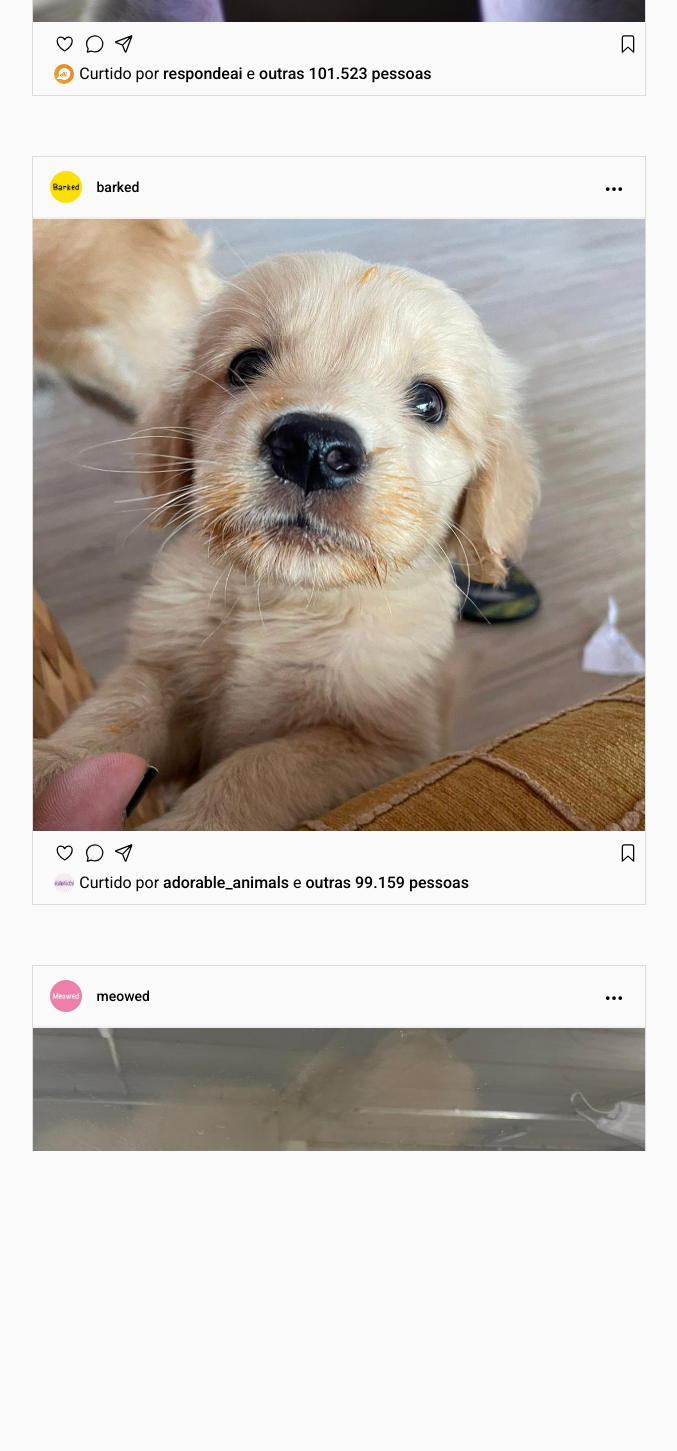
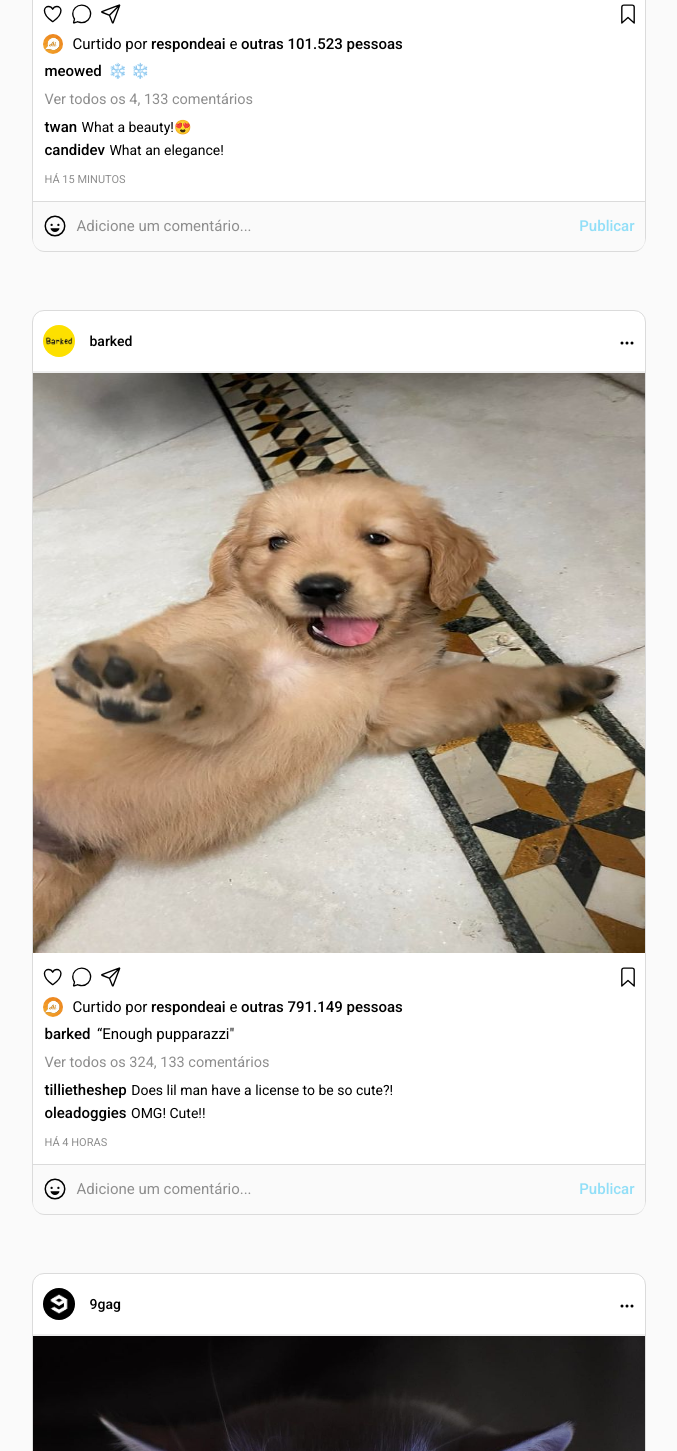
Before and after one commit to carlosctu/instagram-homepage, a plain HTML site: page index.html in a window 1280 px wide. Shown: the part 883-2334 px from the top of the page, without its empty margins (142-819 px from the left). Before the commit the page ends 2034 px from the top, so only its background shows below. Drawn offline with nearby package versions, Linux system fonts and the light colour scheme.

Commit message:
last adjusts

```diff
--- a/css/style.css
+++ b/css/style.css
@@ -82,7 +82,7 @@ body {
   display: flex;
   justify-content: center;
   overflow: hidden;
-  height: 1946px;
+  height: 2246px;
   width: 100%;
   /* width: 935px; */
 }
@@ -97,11 +97,9 @@ body {
   width: 614px;
   height: 118px;
   background-color: #ffffff;
-  /* outline: 1px solid red; */
   border: 1px solid #dbdbdb;
-  /* border-right: 1px solid black; */
+  border-radius: 12px;
   position: relative;
-  /* z-index: 1; */
   /*Comando top, faz com que o sobrante do conteudo fique escondido*/
   overflow: hidden;
 }
@@ -324,10 +322,12 @@ body {
 }
 .post {
   flex-direction: column;
-  height: 749px;
+  height: 903px;
   width: 614px;
   margin: 24px 0 60px 218px;
+  background-color: #ffffff;
   border: 1px solid #dbdbdb;
+  border-radius: 12px;
 }
 .post-account {
   display: flex;
@@ -339,7 +339,7 @@ body {
   height: 32px;
   width: 32px;
   border-radius: 50%;
-  margin-left: 17px;
+  margin-left: 10px;
 }
 .post-account div {
   display: flex;
@@ -354,10 +354,16 @@ body {
   margin-right: 15px;
 }
 .post-account ion-icon {
-  width: 20px;
-  height: 20px;
+  width: 16px;
+  height: 16px;
   margin-top: 4px;
-  padding-right: 21px;
+  padding-right: 10px;
+}
+.post-account .verified{
+  width: 14px;
+  height: 14px;
+  margin: inherit;
+  margin: 0 0 2px 8px;
 }
 .post-line {
   border: 1px solid #efefef;
@@ -367,18 +373,14 @@ body {
   justify-content: center;
 }
 .post-picture img{
-  height: 612px;
-  width: 612px;
-}
-.post-picture video{
-  height: 612px;
+  height: 580px;
   width: 612px;
 }
 .post-icons {
   display: flex;
   justify-content: space-between;
   align-items: center;
-  height: 42px;
+  height: 44px;
   width: 100%;
 }
 .l-k-s {
@@ -386,20 +388,30 @@ body {
   justify-content: space-between;
   width: 88.18px;
   height: 17.88px;
-  margin-left: 17.75px;
+  margin-left: 5px;
 }
 .l-k-s ion-icon,
 .save ion-icon {
-  height: 20px;
+  height: 22px;
   width: 30px;
 }
 .save {
   width: 12.38px;
   height: 17.88px;
-  margin-right: 19.62px;
+  margin-right: 19px;
 }
 .post-likes {
   display: flex;
+  flex-direction: column;
+  /* justify-content: space-around; */
+  width: 100%;
+  /* height: 218px; */
+}
+.post-likes .verified{
+  width: 14px;
+  height: 14px;
+  margin: inherit;
+  margin: 0 0 2px 8px;
 }
 .post-likes strong {
   font-weight: 500;
@@ -408,15 +420,92 @@ body {
   width: 20px;
   height: 20px;
   border-radius: 50%;
-  margin-left: 21.75px;
+  margin-left: 10px;
 }
 .post-likes div {
   display: flex;
   align-items: center;
-  height: 20px;
-  width: 577px;
-  margin-left: 5px;
+  /* width: 577px; */
+  font-size: 15px;
+  /* margin-left: 5px; */
 }
+.post-likes .likes-about{
+  margin-left: 10px;
+}
+.post-likes .post-caption{
+  display: flex;
+  width: 100%;
+  padding-left: 12px;
+  margin-top: 10px;
+}
+.post-caption span{
+  margin-left: 6.5px;
+}
+.post-likes .post-comments{
+  width: 100%;
+  flex-direction: column;
+  align-items: flex-start;
+  margin-top: 6px;
+  padding-left: 12px;
+
+}
+.post-comments p{
+  font-size: 14.5px;
+  color: #8e8e8e;
+  margin: 8px 0;
+}
+.post-comments .more {
+  margin-top: 12px;
+  font-size: 11px;
+  color: #8e8e8e;
+}
+.user-comment strong, .user-comment p{
+  margin: 4.5px 0;
+}
+.user-comment p{
+  color: inherit;
+  font-size: 14px;
+  margin-left: 4.5px;
+}
+.underlined:hover{
+  text-decoration: underline;
+}
+
+.post-people-comments div{
+  display: flex;
+  align-items: center;
+}
+.post-people-comments{
+  display: flex;
+  margin-top: 16px;
+  padding: 0 10px;
+  justify-content: space-between;
+  align-items: center;
+  height: 51px;
+  width: 100%;
+  font-size: 15px;
+  background-color: #FAFAFA;
+  border-top: 1px solid #dbdbdb;
+  border-bottom: 1px solid #dbdbdb;
+  border-bottom-left-radius: 12px;
+  border-bottom-right-radius: 12px;
+}
+.post-people-comments ion-icon{
+  height: 24px;
+  width: 24px;
+  margin-right: 10px;
+}
+.post-people-comments p{
+  color: #8e8e8e;
+}
+.post-people-comments span{
+  font-weight: 500;
+  color: rgba(39, 196, 245, 0.5);
+}
+.post-people-comments span:hover{
+  color: #27c4f5;
+}
+
 .nav-bar a {
   text-decoration: none;
   color: black;
@@ -504,7 +593,7 @@ body {
   }
   .stories {
     border: inherit;
-    background-color: #e5e5e5;
+    background-color: #FAFAFA;
   }
   .posts {
     background-color: #e5e5e5;
--- a/index.html
+++ b/index.html
@@ -181,41 +181,7 @@
               </div>
               <div class="post-line"></div>
               <div class="post-picture">
-                <img src="img/gato-telefone.png" alt="gato-telefone" />
-              </div>
-              <!-- <div> -->
-              <div class="post-icons">
-                <div class="l-k-s">
-                  <ion-icon name="heart-outline"></ion-icon>
-                  <ion-icon name="chatbubble-outline"></ion-icon>
-                  <ion-icon name="paper-plane-outline"></ion-icon>
-                </div>
-                <div class="save">
-                  <ion-icon name="bookmark-outline"></ion-icon>
-                </div>
-              </div>
-              <div class="post-likes">
-                <img src="img/respondeai.png" alt="respondeai" />
-                <div>
-                  <p>
-                    Curtido por <strong> respondeai</strong> e
-                    <strong> outras 101.523 pessoas</strong>
-                  </p>
-                </div>
-              </div>
-              <!-- </div> -->
-            </div>
-            <div class="post">
-              <div class="post-account">
-                <div>
-                  <img src="img/barked.png" alt="barked" />
-                  <p>barked</p>
-                </div>
-                <ion-icon name="ellipsis-horizontal"></ion-icon>
-              </div>
-              <div class="post-line"></div>
-              <div class="post-picture">
-                <img src="img/dante.png" alt="dante" />
+                <img src="img/meowed-3.png" alt="gato-telefone" />
               </div>
               <div class="post-icons">
                 <div class="l-k-s">
@@ -228,28 +194,50 @@
                 </div>
               </div>
               <div class="post-likes">
-                <img src="img/adorableanimals.png" alt="adorable_animals" />
                 <div>
-                  <p>
-                    Curtido por <strong> adorable_animals</strong> e
-                    <strong> outras 99.159 pessoas</strong>
+                  <img src="img/respondeai.png" alt="respondeai" />
+                  <p class="likes-about">
+                    Curtido por <strong> respondeai</strong> e
+                    <strong> outras 101.523 pessoas</strong>
                   </p>
+                </div>
+                <div class="post-caption">
+                  <p class="underlined"><strong> meowed</strong></p>
+                  <span>❄️ ❄️</span>
+                </div>
+                <div class="post-comments">
+                  <p>Ver todos os 4, 133 comentários</p>
+                  <div class="user-comment">
+                    <span class="underlined"><strong>twan</strong></span>
+                    <p>What a beauty!😍</p>
+                  </div>
+                  <div class="user-comment">
+                    <span class="underlined"><strong> candidev</strong></span>
+                    <p>What an elegance!</p>
+                  </div>
+                  <span class="more">HÁ 15 MINUTOS</span>
+                </div>
+                <div class="post-people-comments">
+                  <div>
+                    <ion-icon class="hover" name="happy-outline"></ion-icon>
+                    <p class="hover">Adicione um comentário...</p>
+                  </div>
+                  <span class="hover">Publicar</span>
                 </div>
               </div>
             </div>
             <div class="post">
               <div class="post-account">
                 <div>
-                  <img src="img/meowed-2.png" alt="meowed-2" />
-                  <p>meowed</p>
+                  <img src="img/barked.png" alt="barked" />
+                  <p>barked</p>
                 </div>
                 <ion-icon name="ellipsis-horizontal"></ion-icon>
               </div>
               <div class="post-line"></div>
               <div class="post-picture">
-                <img src="img/dante-3.png" alt="dante-3" />
+                <img src="img/golden-puppie.png" alt="golden-puppie" />
               </div>
-              <!-- <div> -->
               <div class="post-icons">
                 <div class="l-k-s">
                   <ion-icon name="heart-outline"></ion-icon>
@@ -261,15 +249,94 @@
                 </div>
               </div>
               <div class="post-likes">
-                <img src="img/respondeai.png" alt="respondeai" />
                 <div>
-                  <p>
+                  <img src="img/respondeai.png" alt="respondeai" />
+                  <p class="likes-about">
+                    Curtido por <strong> respondeai</strong> e
+                    <strong> outras 791.149 pessoas</strong>
+                  </p>
+                </div>
+                <div class="post-caption">
+                  <p class="underlined"><strong>barked</strong></p>
+                  <span>“Enough pupparazzi"</span>
+                </div>
+                <div class="post-comments">
+                  <p>Ver todos os 324, 133 comentários</p>
+                  <div class="user-comment">
+                    <span class="underlined"
+                      ><strong>tillietheshep</strong></span
+                    >
+                    <p>Does lil man have a license to be so cute?!</p>
+                  </div>
+                  <div class="user-comment">
+                    <span class="underlined"><strong>oleadoggies</strong></span>
+                    <p>OMG! Cute!!</p>
+                  </div>
+                  <span class="more">HÁ 4 HORAS</span>
+                </div>
+                <div class="post-people-comments">
+                  <div>
+                    <ion-icon class="hover" name="happy-outline"></ion-icon>
+                    <p class="hover">Adicione um comentário...</p>
+                  </div>
+                  <span class="hover">Publicar</span>
+                </div>
+              </div>
+            </div>
+            <div class="post">
+              <div class="post-account">
+                <div>
+                  <img src="img/9gag.png" alt="9gag" />
+                  <p>9gag</p>
+                </div>
+                <ion-icon name="ellipsis-horizontal"></ion-icon>
+              </div>
+              <div class="post-line"></div>
+              <div class="post-picture">
+                <img src="img/gato-telefone.png" alt="gato-telefone" />
+              </div>
+              <div class="post-icons">
+                <div class="l-k-s">
+                  <ion-icon name="heart-outline"></ion-icon>
+                  <ion-icon name="chatbubble-outline"></ion-icon>
+                  <ion-icon name="paper-plane-outline"></ion-icon>
+                </div>
+                <div class="save">
+                  <ion-icon name="bookmark-outline"></ion-icon>
+                </div>
+              </div>
+              <div class="post-likes">
+                <div>
+                  <img src="img/respondeai.png" alt="respondeai" />
+                  <p class="likes-about">
                     Curtido por <strong> respondeai</strong> e
                     <strong> outras 101.523 pessoas</strong>
                   </p>
                 </div>
+                <div class="post-caption">
+                  <p class="underlined"><strong> meowed</strong></p>
+                  <span>❄️ ❄️</span>
+                </div>
+                <div class="post-comments">
+                  <p>Ver todos os 4, 133 comentários</p>
+                  <div class="user-comment">
+                    <span class="underlined"><strong>twan</strong></span>
+                    <p>What a beauty!😍</p>
+                  </div>
+                  <div class="user-comment">
+                    <span class="underlined"><strong> candidev</strong></span>
+                    <p>What an elegance!</p>
+                  </div>
+                  <span class="more">HÁ 15 MINUTOS</span>
+                </div>
+                <div class="post-people-comments">
+                  <div>
+                    <ion-icon class="hover" name="happy-outline"></ion-icon>
+                    <p class="hover">Adicione um comentário...</p>
+                  </div>
+                  <span class="hover">Publicar</span>
+                </div>
               </div>
-              <!-- </div> -->
             </div>
           </div>
         </div>
@@ -361,7 +428,7 @@
             </p>
           </div>
           <div class="brand-side-bar">
-            <p>© 2021 INSTAGRAM DO FACEBOOK</p>
+            <p>© 2021 INSTAGRAM DA DRIVEN</p>
           </div>
         </div>
         <!-- -->
```
Also changed, not shown: img/golden-puppie.png (added), img/meowed-3.png (added), img/verified.png (added), img/verify.png (added).
